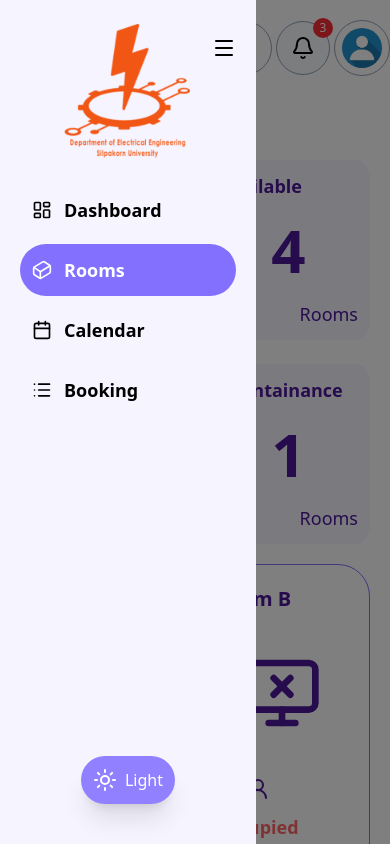
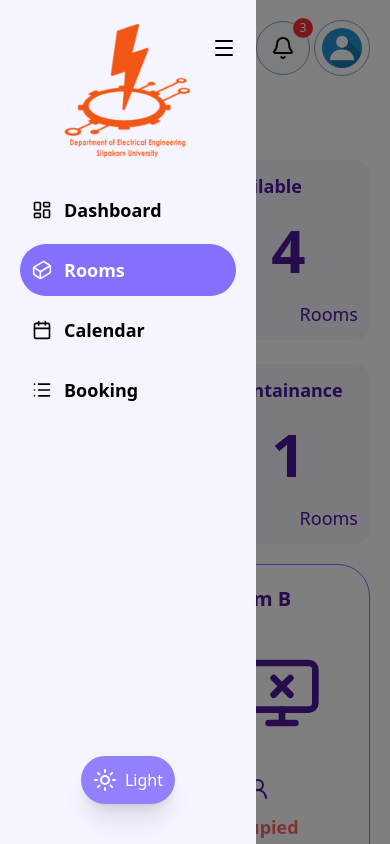
Before and after one commit to ApisitKhakmueang/booking-conference-room, a Next.js app in the folder front-end/: page /rooms in a window 390 px wide. Shown: the top 844 px of the page. Built offline with nearby package versions, Linux system fonts and the light colour scheme; no server answers.

Commit message:
Add px when small screen

```diff
--- a/front-end/src/components/layout/user-bar/user-bar.tsx
+++ b/front-end/src/components/layout/user-bar/user-bar.tsx
@@ -15,7 +15,7 @@ export default function UserBar({ isOpen, isSmallDisplay }: UserBarProps) {
       ? isOpen
         ? "translate-x-70 justify-between"
         : "translate-x-23 justify-between"
-      : 'justify-end'} py-5 transition-transform duration-300`}>
+      : 'justify-end px-5'} py-5 transition-transform duration-300`}>
 
         {!isSmallDisplay && <Welcomeback isOpen={isOpen} user={user}></Welcomeback>}
 
```
